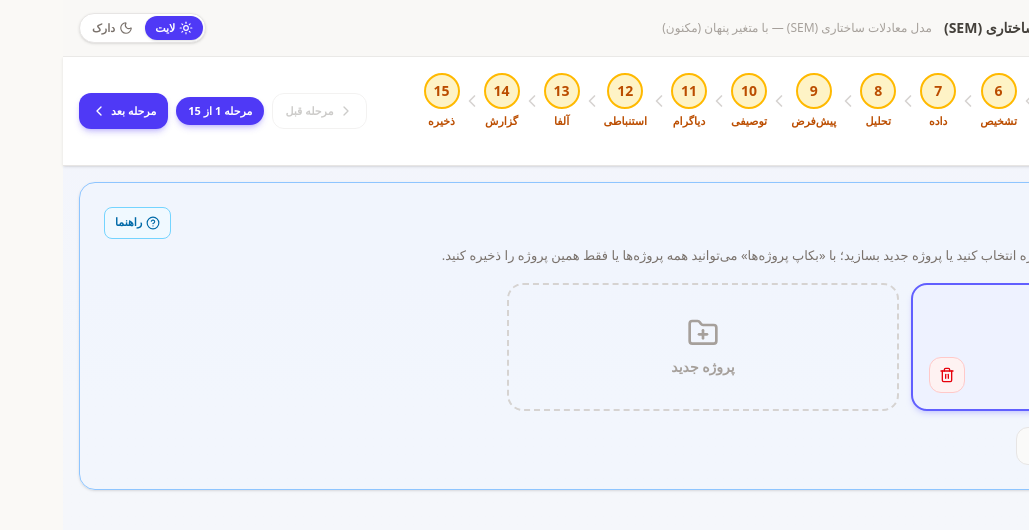
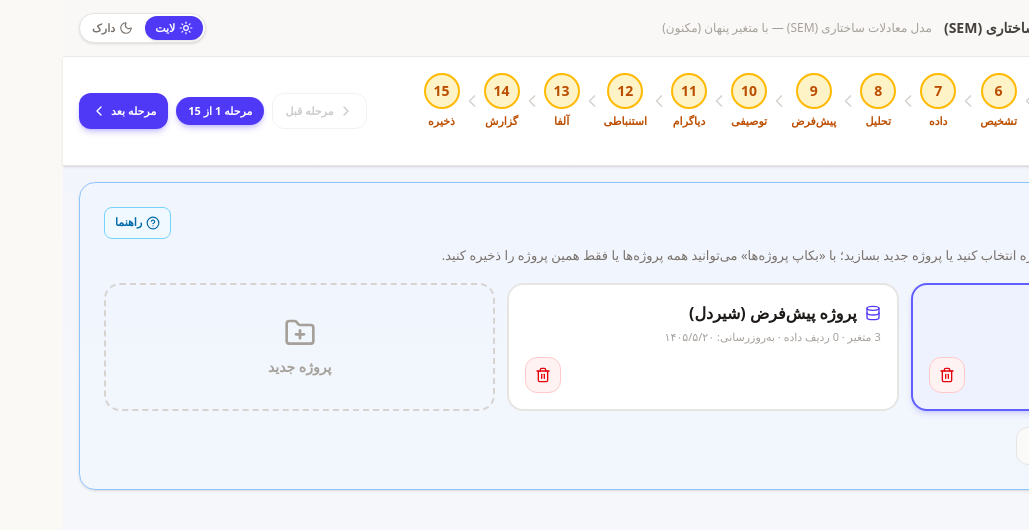
Before and after one commit to majidshilehsari/Amarist, a Next.js app: page /tools/sem in a window 1280 px wide. Shown: the top 530 px of the page, without its empty margins (251-1280 px from the left). Built offline with nearby package versions, Linux system fonts and the light colour scheme.

Commit message:
SEM: add Shirdel default project preset
Co-authored-by: arena-agent <297053741+arena-agent@users.noreply.github.com>

```diff
--- a/src/app/tools/sem/page.tsx
+++ b/src/app/tools/sem/page.tsx
@@ -418,10 +418,54 @@ const initialVars: VariableSpec[] = [
   },
 ];
 
-function defaultProjectData(): ProjectData {
+const shirdelVars: VariableSpec[] = [
+  {
+    id: 0,
+    name: "تاب‌آوری",
+    role: "exogenous",
+    hasTotal: true,
+    totalMin: 1,
+    totalMax: 5,
+    subscales: [],
+  },
+  {
+    id: 1,
+    name: "پیری موفق",
+    role: "mediator",
+    hasTotal: false,
+    totalMin: 1,
+    totalMax: 5,
+    subscales: [
+      { name: "سبک زندگی سالم", min: 1, max: 5 },
+      { name: "مقابله سازگار", min: 1, max: 5 },
+      { name: "درگیر شدن با زندگی", min: 1, max: 5 },
+    ],
+  },
+  {
+    id: 2,
+    name: "مشارکت اجتماعی",
+    role: "outcome",
+    hasTotal: false,
+    totalMin: 1,
+    totalMax: 5,
+    subscales: [
+      { name: "خانواده", min: 1, max: 5 },
+      { name: "دوستان", min: 1, max: 5 },
+    ],
+  },
+];
+
+function cloneVariableSpecs(vars: VariableSpec[]): VariableSpec[] {
+  return vars.map((variable) => ({
+    ...variable,
+    subscales: variable.subscales.map((subscale) => ({ ...subscale })),
+  }));
+}
+
+function defaultProjectData(vars: VariableSpec[] = initialVars): ProjectData {
   return {
     source: "generate",
-    vars: initialVars,
+    vars: cloneVariableSpecs(vars),
     inactiveArrowIds: [],
     constraints: defaultConstraints(),
     n: "250",
@@ -429,6 +473,57 @@ function defaultProjectData(): ProjectData {
     rows: [],
     colMap: {},
   };
+}
+
+const SHIRDEL_PROJECT_ID = "default-shirdel-v1";
+const SHIRDEL_PROJECT_NAME = "پروژه پیش‌فرض (شیردل)";
+const SHIRDEL_PROJECT_SEED_KEY = "amarist-sem-shirdel-project-seeded-v1";
+
+function createSeedProject(id: string, name: string, vars: VariableSpec[]): Project {
+  return {
+    id,
+    name,
+    updatedAt: new Date().toISOString(),
+    data: defaultProjectData(vars),
+  };
+}
+
+function markShirdelProjectSeeded() {
+  try {
+    localStorage.setItem(SHIRDEL_PROJECT_SEED_KEY, "1");
+  } catch {
+    // ignore
+  }
+}
+
+function loadInitialProjects(): Project[] {
+  const existing = loadProjects();
+
+  if (!existing.length) {
+    const seeded = [
+      createSeedProject(uid(), "پروژه پیش‌فرض", initialVars),
+      createSeedProject(SHIRDEL_PROJECT_ID, SHIRDEL_PROJECT_NAME, shirdelVars),
+    ];
+    saveProjects(seeded);
+    markShirdelProjectSeeded();
+    return seeded;
+  }
+
+  if (existing.some((project) => project.id === SHIRDEL_PROJECT_ID)) {
+    markShirdelProjectSeeded();
+    return existing;
+  }
+
+  try {
+    if (localStorage.getItem(SHIRDEL_PROJECT_SEED_KEY) === "1") return existing;
+  } catch {
+    // localStorage is unavailable; continue with an in-memory seed
+  }
+
+  const seeded = [...existing, createSeedProject(SHIRDEL_PROJECT_ID, SHIRDEL_PROJECT_NAME, shirdelVars)];
+  saveProjects(seeded);
+  markShirdelProjectSeeded();
+  return seeded;
 }
 
 
@@ -878,18 +973,7 @@ function buildDocxReport(
 
 function SemTool() {
   // ---------- پروژه‌ها ----------
-  const [projects, setProjects] = useState<Project[]>(() => {
-    const existing = loadProjects();
-    if (existing.length) return existing;
-    const seed: Project = {
-      id: uid(),
-      name: "پروژه پیش‌فرض",
-      updatedAt: new Date().toISOString(),
-      data: defaultProjectData(),
-    };
-    saveProjects([seed]);
-    return [seed];
-  });
+  const [projects, setProjects] = useState<Project[]>(loadInitialProjects);
   const [projectId, setProjectId] = useState<string | null>(null);
   const currentProject = projects.find((p) => p.id === projectId) ?? null;
 
```
